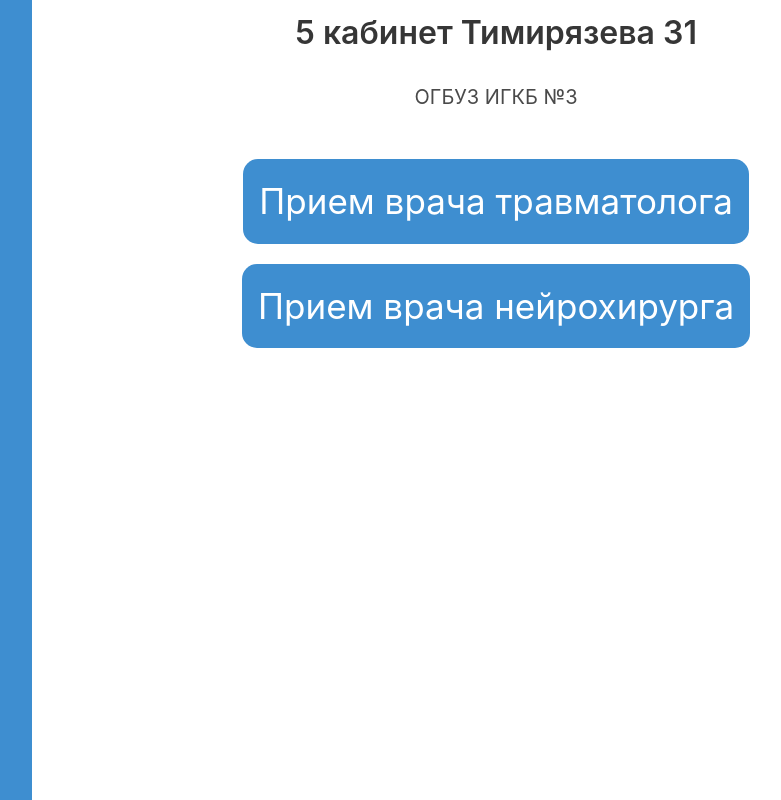
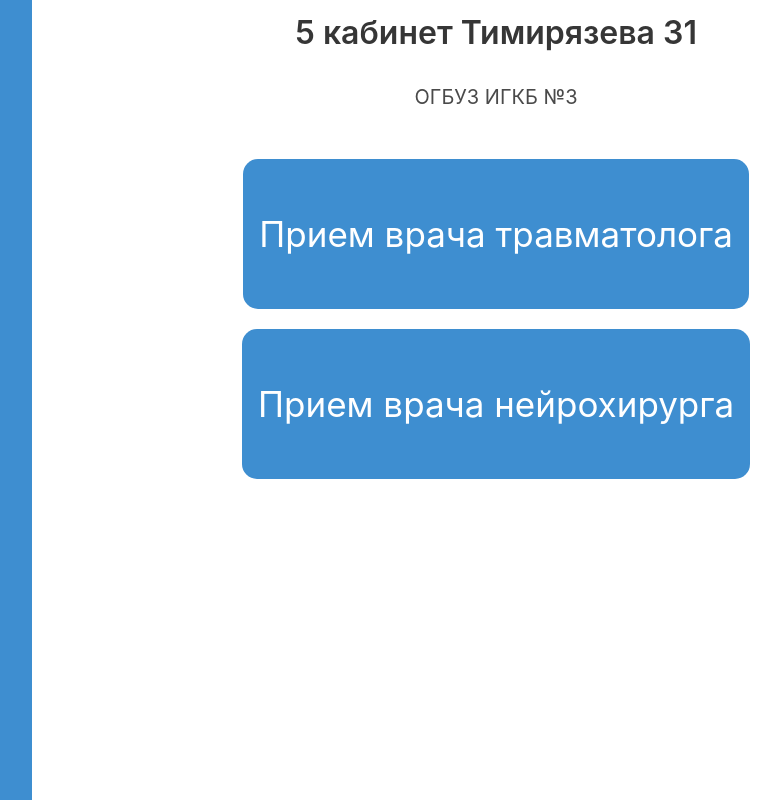
Before and after one commit to borgolov/webqueue2, a Flask app: page /terminal_hybrid in a window 1280 px wide. Shown: the whole page, without its empty margins (320-1101 px from the left). Run offline with Flask 3, Linux system fonts and the light colour scheme; a user stored in the database is signed in; data comes from the database, SQL or seed files in the repository; both versions use the stored data as it was after the commit; parts of the project's set-up code (start-up, migrations or seed data) failed here and were passed over.

Commit message:
update hybrid terminal 12/09/2023

```diff
--- a/app/static/terminal_hybrid/css/style.css
+++ b/app/static/terminal_hybrid/css/style.css
@@ -14,6 +14,8 @@
     display: flex;
     align-items: center;
     margin: 10px;
+    height: 150px;
+    min-width: 400px;
 }
 
 .button_service p {
@@ -51,7 +53,7 @@
     width: -moz-max-content;
     width: max-content;
     margin: 0 auto;
-    font-size: 40px;
+    font-size: 45px;
     color: #f3fd68;
 }
 
```
Also changed, not shown: instance/sqlite3.db, 3 other files.
